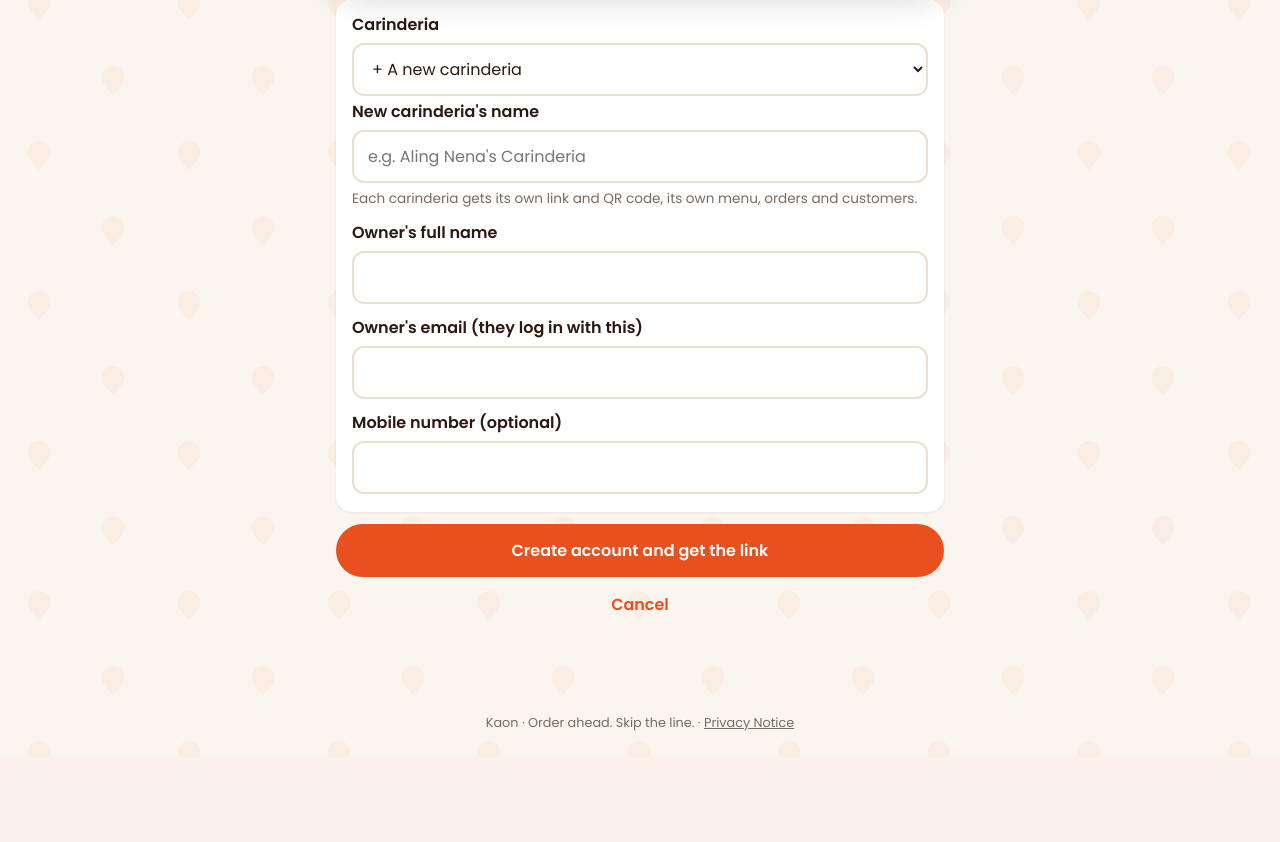
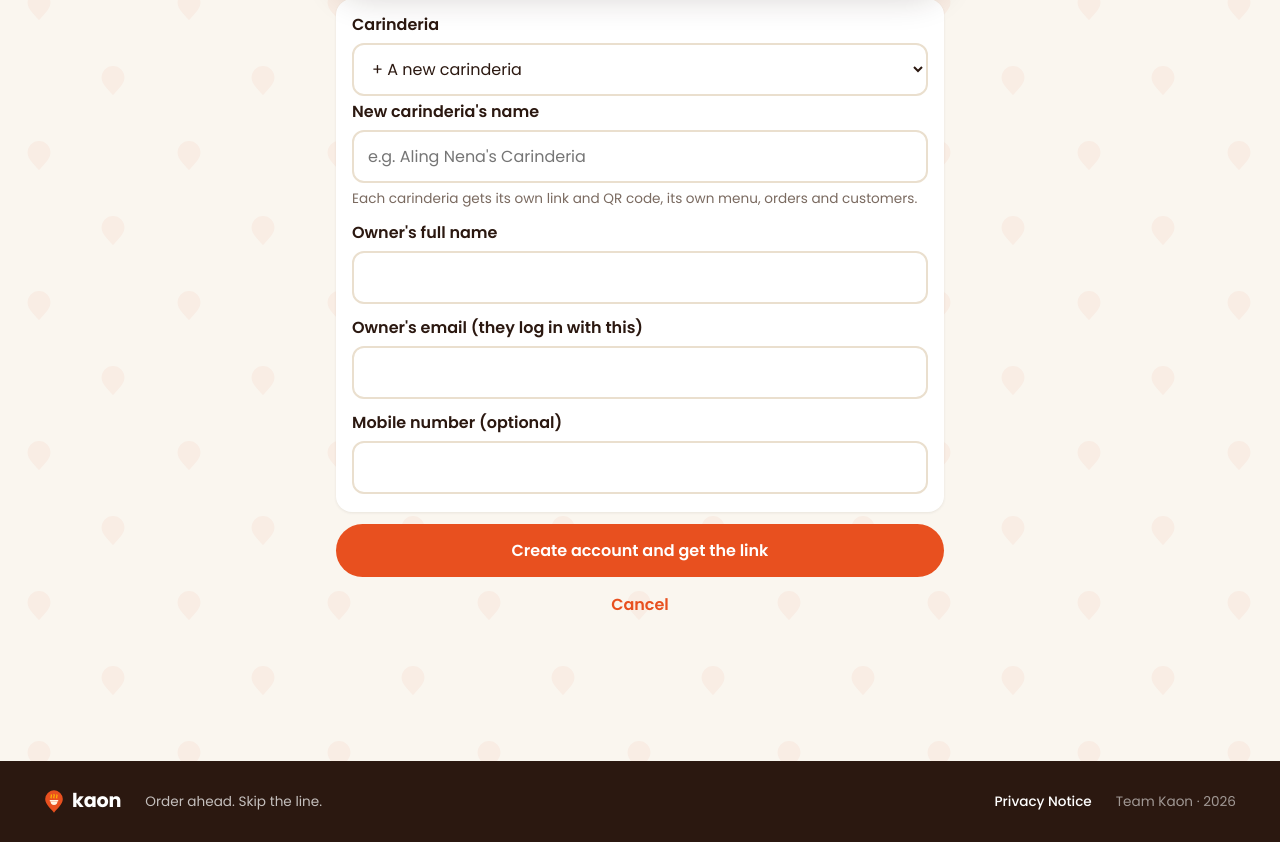
Before and after one commit to JazelleTamayo/Kaon, an ASP.NET Core app: page /Admin/CreateOwner?storeId=1 in a window 1280 px wide. Shown: the part 480-1322 px from the top of the page. Before the commit the page ends 1211 px from the top, so only its background shows below. Run offline with ASP.NET Core 8, Linux system fonts and the light colour scheme; the visitor is signed in with stand-in values (Sample User, id 1); some libraries are stand-ins or nearby versions.

Commit message:
Orders board: columns scroll on their own, counts on the tabs, dark footer; fix board refresh after redesign
Co-Authored-By: Claude Sonnet 5.5 <noreply@anthropic.com>

```diff
--- a/Kaon/Views/Shared/_Layout.cshtml
+++ b/Kaon/Views/Shared/_Layout.cshtml
@@ -164,7 +164,14 @@
         @RenderBody()
     </main>
 
-    <footer class="site-footer">Kaon · Order ahead. Skip the line. · <a asp-controller="Home" asp-action="Privacy">Privacy Notice</a></footer>
+    <footer class="app-foot">
+        <div class="app-foot-in">
+            <a class="app-foot-brand" href="/" aria-label="Kaon home"><partial name="_Mark" /><span>kaon</span></a>
+            <span class="app-foot-tag">Order ahead. Skip the line.</span>
+            <nav class="app-foot-links" aria-label="Footer"><a asp-controller="Home" asp-action="Privacy">Privacy Notice</a></nav>
+            <span class="app-foot-copy">Team Kaon · 2026</span>
+        </div>
+    </footer>
 
     <script>
         (function () {
--- a/Kaon/wwwroot/css/owner.css
+++ b/Kaon/wwwroot/css/owner.css
@@ -91,7 +91,7 @@ select.input { appearance: auto; }
 
 .print-title { display: none; }
 @media print {
-    .topbar, .site-footer, .no-print { display: none !important; }
+    .topbar, .site-footer, .app-foot, .no-print { display: none !important; }
     body { background: #fff; }
     .print-title { display: block; margin-bottom: 12px; }
     .page-wide { max-width: none; }
@@ -911,3 +911,39 @@ body { background-color: #faf6ef; background-image: url("../img/pattern-cream.sv
 .order-card .cancel-box > summary::-webkit-details-marker { display: none; }
 .order-card .cancel-box > summary:hover { color: #b3261e; border: 0; background: none; }
 .order-card .cancel-box .cancel-form { text-align: left; }
+
+/* ---------- Board columns scroll on their own when there are many orders ---------- */
+.board-col { padding-top: 0; }
+.board-top { position: sticky; top: 0; z-index: 2; background: #f4efe8; padding: 12px 4px 8px; margin: 0 -4px 4px; border-radius: 16px 16px 0 0; }
+.board-top .board-head { margin: 0 0 2px; }
+.board-top .bh-hint { margin: 0; }
+@media (min-width: 900px) {
+    .board { align-items: start; }
+    .board-col {
+        max-height: max(440px, calc(100vh - 150px));
+        overflow-y: auto; overscroll-behavior: contain;
+        scrollbar-width: thin; scrollbar-color: #d5c8b6 transparent;
+    }
+    .board-col::-webkit-scrollbar { width: 8px; }
+    .board-col::-webkit-scrollbar-track { background: transparent; margin: 10px 0; }
+    .board-col::-webkit-scrollbar-thumb { background: #d5c8b6; border-radius: 99px; border: 2px solid transparent; background-clip: padding-box; }
+    .board-col::-webkit-scrollbar-thumb:hover { background: #b9a88f; border: 2px solid transparent; background-clip: padding-box; }
+}
+
+/* Number on the orders tabs */
+.tab-switch .tab { display: inline-flex; align-items: center; gap: 8px; }
+.tab-badge { min-width: 24px; padding: 1px 8px; border-radius: 99px; text-align: center; font-size: .78rem; font-weight: 700; line-height: 1.5; background: #efe7da; color: var(--brown); }
+.tab-badge.is-new { background: var(--orange); color: #fff; }
+.tab-switch .tab.active .tab-badge { background: rgba(255,255,255,.28); color: #fff; }
+.tab-switch .tab.active .tab-badge.is-new { background: #fff; color: var(--orange); }
+
+/* ---------- Footer: dark brand band, like the landing page ---------- */
+.app-foot { background: var(--brown); color: rgba(255,255,255,.85); margin-top: 48px; padding: 26px 0; font-size: .85rem; }
+.app-foot-in { max-width: 1240px; margin: 0 auto; padding: 0 24px; display: flex; align-items: center; justify-content: space-between; gap: 10px 24px; flex-wrap: wrap; }
+.app-foot-brand { display: inline-flex; align-items: center; gap: 8px; color: #fff; text-decoration: none; font-weight: 700; font-size: 1.2rem; letter-spacing: -.01em; }
+.app-foot-brand .mark { width: 20px; height: 25px; }
+.app-foot-tag { flex: 1 1 auto; opacity: .85; }
+.app-foot-links a { color: #fff; text-decoration: none; font-weight: 500; }
+.app-foot-links a:hover { text-decoration: underline; }
+.app-foot-copy { opacity: .65; }
+@media (max-width: 700px) { .app-foot-in { flex-direction: column; align-items: flex-start; } }
```
Also changed, not shown: Kaon/Views/Owner/Index.cshtml (+19 -4 lines).
